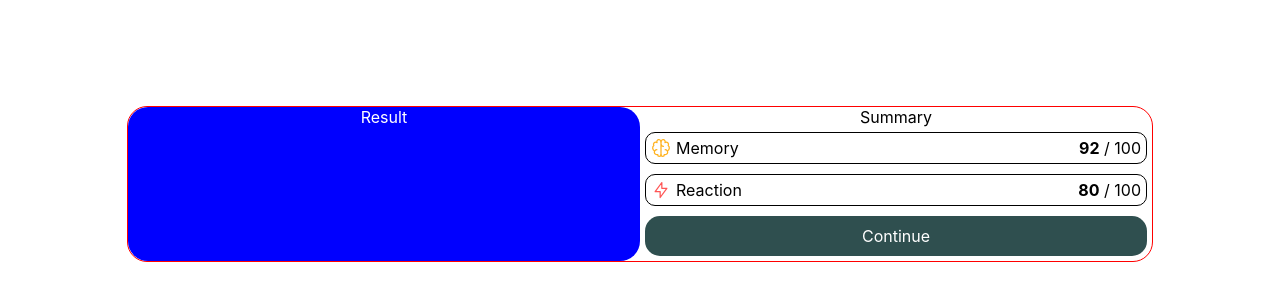
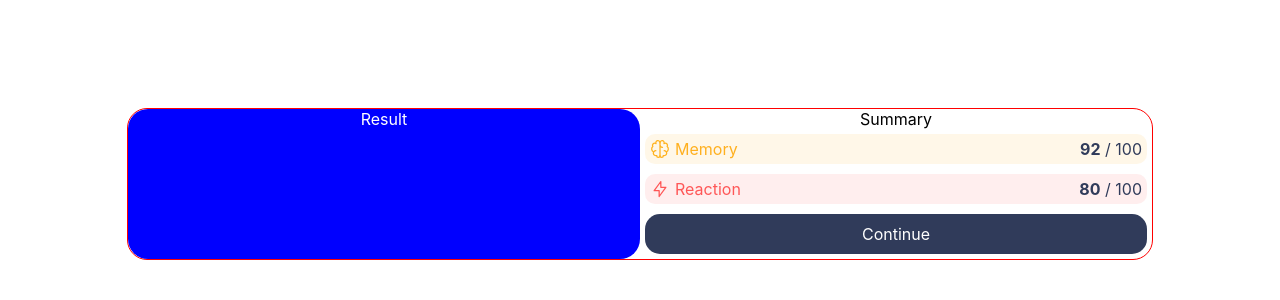
Before and after one commit to Annalisa11/results-summary-component, a React (Create React App) app: page / in a window 1280 px wide. Shown: the part 216-516 px from the top of the page. Built offline with nearby package versions, Linux system fonts and the light colour scheme.

Commit message:
styling - added general variables - experimented with scss

```diff
--- a/src/App.tsx
+++ b/src/App.tsx
@@ -4,6 +4,8 @@ import Button from "./components/Button";
 import SummaryPanel from "./components/SummaryPanel";
 import MemoryIcon from "./assets/images/icon-memory.svg";
 import ReactionIcon from "./assets/images/icon-reaction.svg";
+
+import { Color } from "./components/SummaryPanel";
 
 function App() {
   return (
@@ -17,12 +19,14 @@ function App() {
             iconPath={MemoryIcon}
             points={92}
             totalPoints={100}
+            color={Color.orange}
           />
           <SummaryPanel
             title={"Reaction"}
             iconPath={ReactionIcon}
             points={80}
             totalPoints={100}
+            color={Color.red}
           />
           <Button label={"Continue"} />
         </div>
--- /dev/null
+++ b/src/General.scss
@@ -0,0 +1,44 @@
+%display-flex-centered {
+  display: flex;
+  justify-content: center;
+  text-align: center;
+}
+
+@mixin panel-color($color) {
+  background-color: rgba($color, 0.1);
+  color: $color;
+}
+
+// Colors
+
+/// Pirmary
+$primary-red: hsl(0, 100%, 67%);
+$primary-orange: hsl(39, 100%, 56%);
+$primary-green: hsl(166, 100%, 37%);
+$primary-blue: hsl(234, 85%, 45%);
+
+/// Gradients
+$background-light-primary: hsl(252, 100%, 67%);
+$background-light-secondary: hsl(241, 81%, 54%);
+
+$circle-primary: hsla(256, 72%, 46%, 1);
+$circle-dark: hsla(241, 72%, 46%, 0);
+
+/// Neutral
+$white: hsl(0, 0%, 100%);
+$neutral-light: hsl(221, 100%, 96%);
+$neutral-medium: hsl(241, 100%, 89%);
+$neutral-dark: hsl(224, 30%, 27%);
+
+// Typography
+
+/// Body Copy
+$body-font-size: 18px;
+
+///Font
+$font-family: "Hanken Grotesk", sans-serif;
+
+// Border-Radius
+$border-radius-s: 10px;
+$border-radius-m: 15px;
+$border-radius-l: 20px;
--- a/src/components/Button.scss
+++ b/src/components/Button.scss
@@ -1,11 +1,13 @@
+@import "../General.scss";
+
 .button {
   padding: 10px;
-  border-radius: 15px;
+  border-radius: $border-radius-m;
   text-align: center;
-  background-color: darkslategrey;
+  background-color: $neutral-dark;
   margin: 5px;
 
   .label {
-    color: white;
+    color: $white;
   }
 }
--- a/src/components/SummaryPanel.scss
+++ b/src/components/SummaryPanel.scss
@@ -1,15 +1,17 @@
+@import "../General.scss";
+
 .panel {
-  border-radius: 10px;
+  border-radius: $border-radius-s;
   margin: 5px;
   padding: 5px;
-  border: 1px solid black;
   display: flex;
-  flex-direction: row;
 
   .title {
   }
   .points {
+    color: $neutral-dark;
   }
+
   .content {
     padding-left: 5px;
     display: flex;
@@ -17,3 +19,16 @@
     justify-content: space-between;
   }
 }
+
+.blue {
+  @include panel-color($primary-blue);
+}
+.orange {
+  @include panel-color($primary-orange);
+}
+.red {
+  @include panel-color($primary-red);
+}
+.green {
+  @include panel-color($primary-green);
+}
--- a/src/components/SummaryPanel.tsx
+++ b/src/components/SummaryPanel.tsx
@@ -1,11 +1,19 @@
 import React from "react";
 import "./SummaryPanel.scss";
+
+export enum Color {
+  red = "red",
+  orange = "orange",
+  green = "green",
+  blue = "blue",
+}
 
 type Props = {
   title: string;
   points: number;
   totalPoints: number;
   iconPath: string;
+  color: Color;
 };
 
 const SummaryPanel = ({
@@ -13,13 +21,18 @@ const SummaryPanel = ({
   points,
   totalPoints,
   iconPath,
+  color,
 }: Props): JSX.Element => {
+  const panelStyle = {};
+
   return (
-    <div className='panel'>
-      <img src={iconPath} alt='memory icon' />
+    <div className={`panel ${color}`}>
+      <img src={iconPath} alt={`${title} icon`} />
 
       <div className='content'>
-        <div className='title'>{title}</div>
+        <div className='title' style={panelStyle}>
+          {title}
+        </div>
         <div className='points'>
           <strong>{points}</strong> / {totalPoints}
         </div>
```
